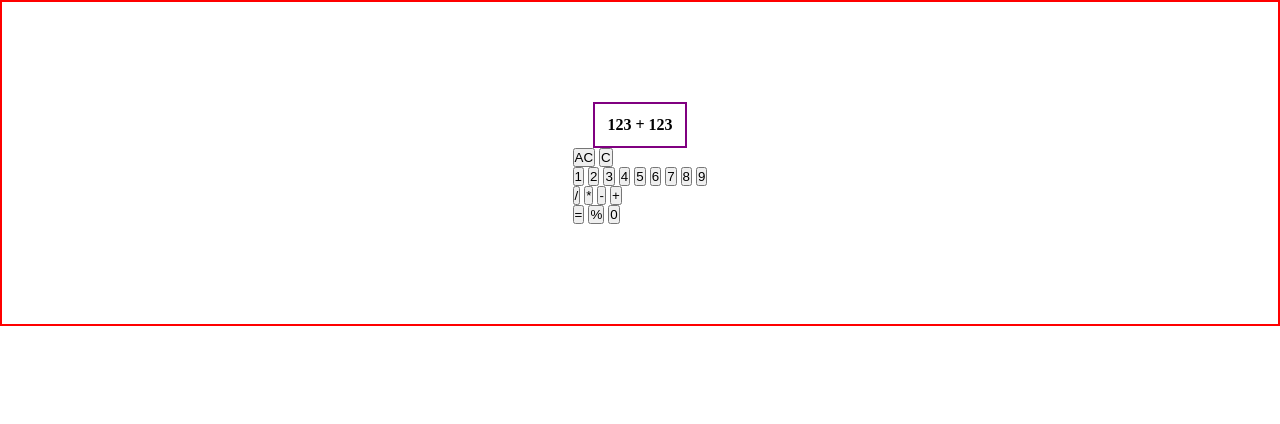
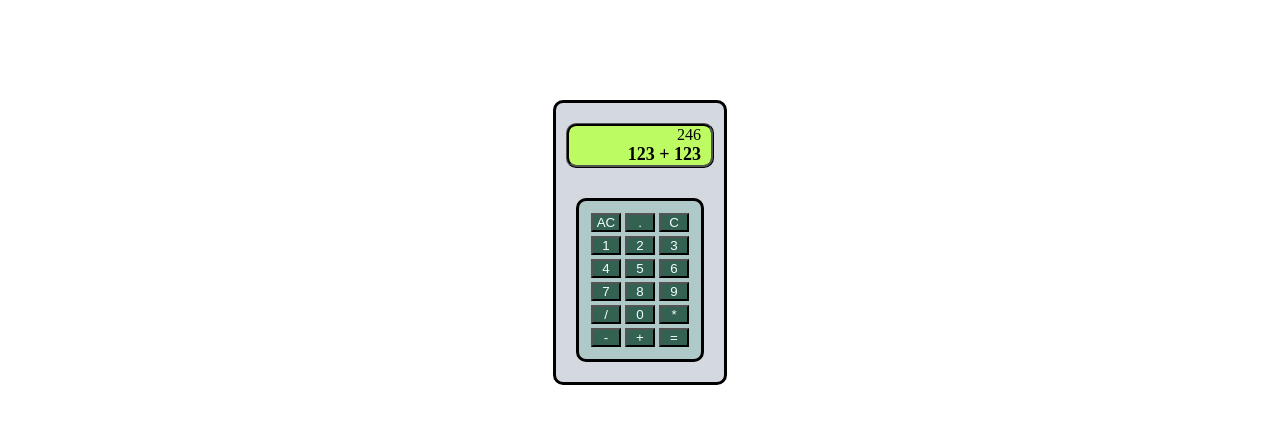
Before and after one commit to waseemriyazz/calculator, a plain HTML site: page index.html in a window 1280 px wide. Drawn offline with Linux system fonts and the light colour scheme.

Commit message:
finished styling

```diff
--- a/index.html
+++ b/index.html
@@ -8,39 +8,37 @@
 </head>
 <body>
     <div class="main">
+        <div class="container">
         <div class="screen">
-            <h4>123 + 123</h4>
+            <h7 class="total">246</h7>
+            <h4 class="current">123 + 123</h4>
         </div>
         <div class="keys">
-        <div class="big">
-             <button class="delete"> AC </button>
-             <button class="clear"> C </button>
-            </div>
 
-        <div class="numpad">
-            <button id="1">1</button>
-            <button id="2">2</button>
-            <button id="3">3</button>
-            <button id="4">4</button>
-            <button id="5">5</button>
-            <button id="6">6</button>
-            <button id="7">7</button>
-            <button id="8">8</button>
-            <button id="9">9</button>
-
-        </div>
-        <div class="operators">
-            <button id="divide">/</button>
-            <button id="multi">*</button>
-            <button id="sub">-</button>
-            <button id="sum">+</button>
-        </div>
-        <div class="special">
-            <button id="equals">=</button>
-            <button id="percent">%</button>
-            <button id="0">0</button>
+            <div class="numpad">
+                <button class="delete"> AC </button>
+                <button id="decimal">.</button>
+                <button class="clear"> C </button>
 
 
+                <button class="number" id="1">1</button>
+                <button class="number" id="2">2</button>
+                <button class="number" id="3">3</button>
+                <button class="number" id="4">4</button>
+                <button class="number" id="5">5</button>
+                <button class="number" id="6">6</button>
+                <button class="number" id="7">7</button>
+                <button class="number" id="8">8</button>
+                <button class="number" id="9">9</button>
+
+                <button id="divide">/</button>
+                <button class="number" id="0">0</button>
+                <button id="multi">*</button>
+                <button id="sub">-</button>
+                <button id="sum">+</button>
+                <button id="equals">=</button>
+
+            </div>
         </div>
     </div>
     </div>
--- a/styles.css
+++ b/styles.css
@@ -1,6 +1,7 @@
 *{
     margin: 0;
     padding: 0;
+
 }
 .main{
     display: flex;
@@ -9,9 +10,53 @@
     align-items: center;
     padding-top: 100px ;
     padding-bottom: 100px;
-    border: 2px red solid;
+
 }
 .screen {
-    border: 2px purple solid ;
-    padding: 12px
+    display: flex;
+    flex-direction: column;
+    border: ridge black;
+    margin: 10px;
+
+    background-color: rgba(187, 255, 85, 0.906);
+    border-radius: 10px;
+
 }
+.current {
+
+    font-size: large;
+    align-self: flex-end;
+    padding-right: 10px;
+
+}
+.total {
+    align-self: flex-end;
+    padding-right: 10px;
+}
+.keys {
+    border: solid;
+    margin: 20px;
+    display: grid;
+    padding: 10px;
+    border-radius: 10px;
+    background-color: rgb(175, 200, 200);
+
+}
+.numpad {
+    display: grid;
+    grid-template-columns: repeat(3,1fr);
+}
+.container {
+    border: solid;
+    padding-top: 10px;
+    display: grid;
+    grid-template-columns: repeat(1,1fr);
+    background-color: rgb(211, 217, 222);
+    border-radius: 10px;
+}
+button {
+    width: 30px;
+    margin: 2px;
+    background-color: rgb(51, 97, 82);
+    color: azure;
+}
```
